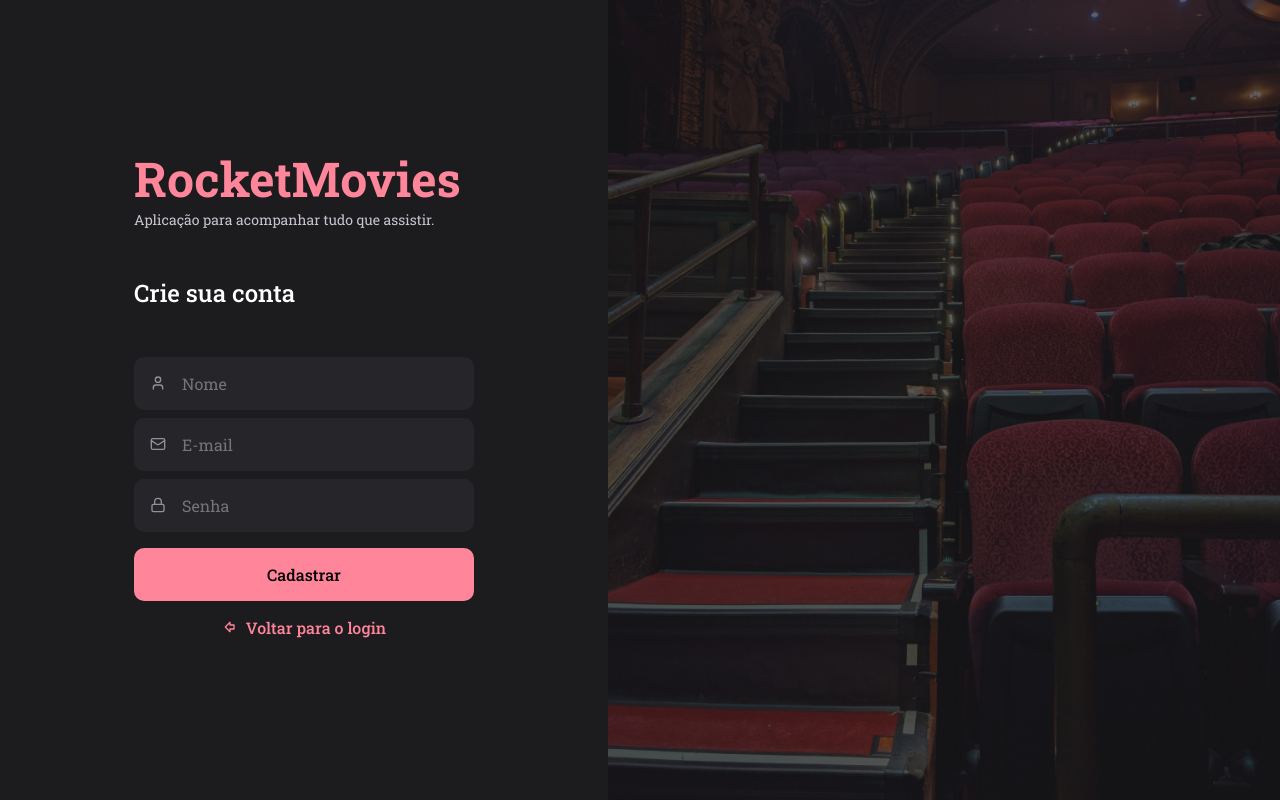
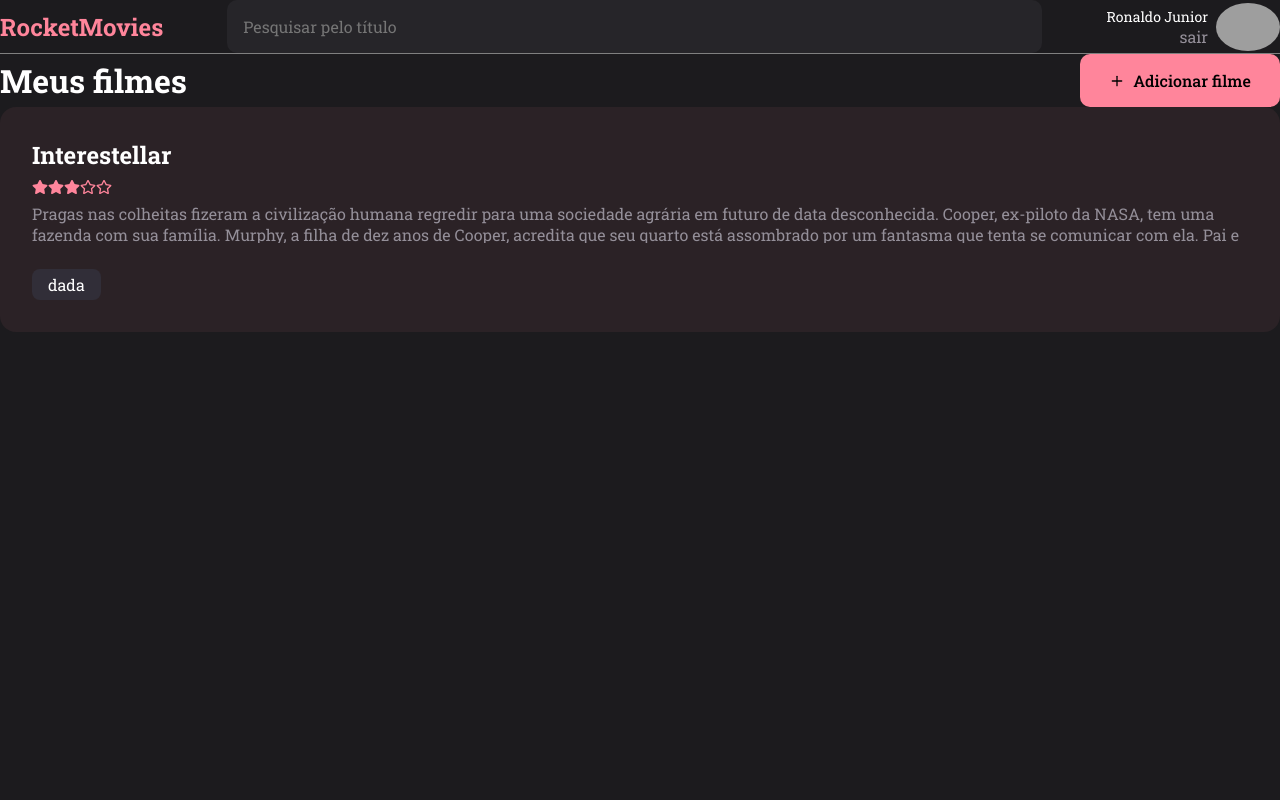
Before and after one commit to rcnald/rocketmovies, a React (Vite) app: page / in a window 1280 px wide. Built offline with nearby package versions, Linux system fonts and the light colour scheme; grey boxes are pictures that could not be loaded.

Commit message:
feat: add Home page

```diff
--- /dev/null
+++ b/src/components/Card/index.jsx
@@ -0,0 +1,48 @@
+import { Rating } from '../Rating'
+import { Tag } from '../Tag'
+import { Article } from './styles'
+
+export function Card() {
+  return (
+    <Article>
+      <div>
+        <h2>Interestellar</h2>
+        <Rating rate={3} />
+        <p>
+          Pragas nas colheitas fizeram a civilização humana regredir para uma
+          sociedade agrária em futuro de data desconhecida. Cooper, ex-piloto da
+          NASA, tem uma fazenda com sua família. Murphy, a filha de dez anos de
+          Cooper, acredita que seu quarto está assombrado por um fantasma que
+          tenta se comunicar com ela. Pai e filha descobrem que o
+          &quot;fantasma&quot; é uma inteligência desconhecida que está enviando
+          mensagens codificadas através de radiação gravitacional, deixando
+          coordenadas em binário que os levam até uma instalação secreta da NASA
+          liderada pelo professor John Brand. O cientista revela que um buraco
+          de minhoca foi aberto perto de Saturno e que ele leva a planetas que
+          podem oferecer condições de sobrevivência para a espécie humana. As
+          &quot;missões Lázaro&quot; enviadas anos antes identificaram três
+          planetas potencialmente habitáveis orbitando o buraco negro Gargântua:
+          Miller, Edmunds e Mann – nomeados em homenagem aos astronautas que os
+          pesquisaram. Brand recruta Cooper para pilotar a nave espacial
+          Endurance e recuperar os dados dos astronautas; se um dos planetas se
+          mostrar habitável, a humanidade irá seguir para ele na instalação da
+          NASA, que é na realidade uma enorme estação espacial. A partida de
+          Cooper devasta Murphy. Além de Cooper, a tripulação da Endurance é
+          formada pela bióloga Amelia, filha de Brand; o cientista Romilly, o
+          físico planetário Doyle, além dos robôs TARS e CASE. Eles entram no
+          buraco de minhoca e se dirigem a Miller, porém descobrem que o planeta
+          possui enorme dilatação gravitacional temporal por estar tão perto de
+          Gargântua: cada hora na superfície equivale a sete anos na Terra. Eles
+          entram em Miller e descobrem que é inóspito já que é coberto por um
+          oceano raso e agitado por ondas enormes. Uma onda atinge a tripulação
+          enquanto Amelia tenta recuperar os dados de Miller, matando Doyle e
+          atrasando a partida. Ao voltarem para a Endurance, Cooper e Amelia
+          descobrem que 23 anos se passaram.
+        </p>
+      </div>
+      <ul>
+        <Tag>dada</Tag>
+      </ul>
+    </Article>
+  )
+}
--- /dev/null
+++ b/src/components/Card/styles.js
@@ -0,0 +1,28 @@
+import styled from 'styled-components'
+
+export const Article = styled.article`
+  display: flex;
+  flex-direction: column;
+  padding: 32px;
+  border-radius: 16px;
+  gap: 26px;
+  background-color: ${({ theme }) => theme.COLORS.BRAND_5};
+
+  h2 {
+    color: ${({ theme }) => theme.COLORS.WHITE};
+  }
+
+  > div {
+    gap: 8px;
+    display: flex;
+    flex-direction: column;
+    align-items: start;
+  }
+
+  p {
+    max-height: 40px;
+    overflow: hidden;
+    text-overflow: ellipsis;
+    color: ${({ theme }) => theme.COLORS.ZINC};
+  }
+`
--- /dev/null
+++ b/src/components/Movies/index.jsx
@@ -0,0 +1,21 @@
+import { LuPlus } from 'react-icons/lu'
+import { Button, ButtonIcon } from '../Button'
+import { Card } from '../Card'
+import { Movies as MoviesStyle } from './styles'
+
+export function Movies() {
+  return (
+    <MoviesStyle>
+      <div>
+        <h1>Meus filmes</h1>
+        <Button>
+          <ButtonIcon icon={LuPlus} />
+          Adicionar filme
+        </Button>
+      </div>
+      <div>
+        <Card />
+      </div>
+    </MoviesStyle>
+  )
+}
--- /dev/null
+++ b/src/components/Movies/styles.js
@@ -0,0 +1,21 @@
+import styled from 'styled-components'
+
+export const Movies = styled.section`
+  display: flex;
+  flex-direction: column;
+
+  > div:first-child {
+    display: flex;
+    justify-content: space-between;
+    align-items: center;
+  }
+
+  h1 {
+    font-size: 2rem;
+    color: ${({ theme }) => theme.COLORS.WHITE};
+  }
+
+  button {
+    max-width: 200px;
+  }
+`
--- /dev/null
+++ b/src/components/Rating/index.jsx
@@ -0,0 +1,14 @@
+import { FaRegStar, FaStar } from 'react-icons/fa'
+import { getFilledStars } from '../../lib/utils'
+import { Rating as RatingStyle } from './styles'
+
+export function Rating({ rate }) {
+  const filledStars = getFilledStars(rate)
+  return (
+    <RatingStyle>
+      {filledStars.map((isFilled, i) =>
+        isFilled ? <FaStar key={i} /> : <FaRegStar key={i} />,
+      )}
+    </RatingStyle>
+  )
+}
--- /dev/null
+++ b/src/components/Rating/styles.js
@@ -0,0 +1,6 @@
+import styled from 'styled-components'
+
+export const Rating = styled.div`
+  display: flex;
+  color: ${({ theme }) => theme.COLORS.BRAND};
+`
--- /dev/null
+++ b/src/components/Tag/index.jsx
@@ -0,0 +1,5 @@
+import { Li } from './styles'
+
+export function Tag({ children }) {
+  return <Li>{children}</Li>
+}
--- /dev/null
+++ b/src/components/Tag/styles.js
@@ -0,0 +1,10 @@
+import styled from 'styled-components'
+
+export const Li = styled.li`
+  display: flex;
+  padding: 5px 16px;
+  background-color: ${({ theme }) => theme.COLORS.BACKGROUND[700]};
+  color: ${({ theme }) => theme.COLORS.WHITE};
+  width: fit-content;
+  border-radius: 8px;
+`
--- /dev/null
+++ b/src/lib/utils.js
@@ -0,0 +1,3 @@
+export const getFilledStars = (count) => {
+  return Array.from({ length: 5 }, (_, i) => !(i + 1 > count))
+}
--- a/src/main.jsx
+++ b/src/main.jsx
@@ -1,7 +1,7 @@
 import React from 'react'
 import ReactDOM from 'react-dom/client'
 import { ThemeProvider } from 'styled-components'
-import { Sign, SignUp } from './pages/Sign'
+import { Home } from './pages/Home'
 import GlobalStyles from './styles/global'
 import theme from './styles/theme'
 
@@ -9,9 +9,7 @@ ReactDOM.createRoot(document.getElementById('root')).render(
   <React.StrictMode>
     <ThemeProvider theme={theme}>
       <GlobalStyles />
-      <Sign>
-        <SignUp></SignUp>
-      </Sign>
+      <Home></Home>
     </ThemeProvider>
   </React.StrictMode>,
 )
--- a/src/pages/Home/index.jsx
+++ b/src/pages/Home/index.jsx
@@ -1,9 +1,11 @@
 import { Header } from '../../components/Header'
+import { Movies } from '../../components/Movies'
 
 export function Home() {
   return (
     <>
       <Header />
+      <Movies />
     </>
   )
 }
--- a/src/styles/theme.js
+++ b/src/styles/theme.js
@@ -5,8 +5,10 @@ export default {
     BACKGROUND: {
       900: '#1C1B1E',
       800: '#262529',
+      700: '#312E38',
     },
     BRAND: '#FF859B',
+    BRAND_5: '#FF859B11',
     GRAY: '#CAC4CF',
     ZINC: '#948F99',
     WHITE: '#FFF',
```
